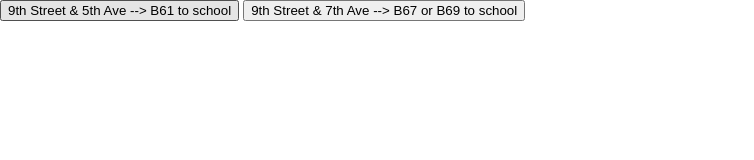
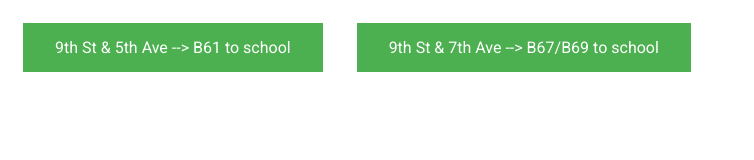
Before and after one commit to aboutmattlaw/Teddy-Bus, a website: page index.html in a window 1280 px wide. Shown: the whole page, without its empty margins (0-754 px from the left). Drawn offline with Linux system fonts and the light colour scheme.

Commit message:
some styling

```diff
--- a/index.css
+++ b/index.css
@@ -1,13 +1,21 @@
-/* Always set the map height explicitly to define the size of the div
-       * element that contains the map. */
-       #map {
-        height: 20%;
-      }
 
-      /* Optional: Makes the sample page fill the window. */
-      html,
-      body {
-        height: 100%;
-        margin: 0;
-        padding: 0;
-      }
+#map {
+  height: 20%;
+}
+
+button {
+  background-color: #4caf50;
+  border: none;
+  color: white;
+  padding: 15px 32px;
+  margin: 15px 15px;
+  text-align: center;
+  text-decoration: none;
+  display: inline-block;
+  font-size: 16px;
+  font-family: 'Roboto';
+}
+
+body {
+  font-family: 'Roboto';
+}
--- a/index.html
+++ b/index.html
@@ -4,17 +4,21 @@
     <meta charset="UTF-8" />
     <meta name="viewport" content="width=device-width, initial-scale=1.0" />
     <meta name="description" content="" />
-    <link rel="stylesheet" type="text/css" href="index.css">
-    <script src="https://polyfill.io/v3/polyfill.min.js?features=default"></script>
-
+    <link rel="stylesheet" type="text/css" href="index.css" />
+    <link rel="preconnect" href="https://fonts.googleapis.com" />
+    <link rel="preconnect" href="https://fonts.gstatic.com" crossorigin />
+    <link
+      href="https://fonts.googleapis.com/css2?family=Roboto&display=swap"
+      rel="stylesheet"
+    />
     <title>Teddy Bus</title>
   </head>
   <body>
     <button onclick="getBus(306069)">
-      9th Street & 5th Ave --> B61 to school
+      9th St & 5th Ave --> B61 to school
     </button>
     <button onclick="getBus(305677)">
-      9th Street & 7th Ave --> B67 or B69 to school
+      9th St & 7th Ave --> B67/B69 to school
     </button>
 
     <main></main>
--- a/main.js
+++ b/main.js
@@ -5,8 +5,6 @@ function getBus(stopcode) {
     .then((response) => response.json())
     .then((data) => showBus(data))
 }
-
-
 
 function showBus(json) {
   const main = document.querySelector('main')
@@ -18,17 +16,14 @@ function showBus(json) {
       const distance = document.createElement('h1')
       const arrival = document.createElement('h2')
       const line = document.createElement('h3')
-      // let long = document.createElement('h3')
-      // let lat = document.createElement('h3')
       const showMap = document.createElement('div')
 
       distance.textContent =
         visit.MonitoredVehicleJourney.MonitoredCall.Extensions.Distances.PresentableDistance
 
       let time = visit.MonitoredVehicleJourney.MonitoredCall.ExpectedArrivalTime
-      console.log(time)
 
-      arrival.textContent = time
+      arrival.innerHTML = time
 
       long = visit.MonitoredVehicleJourney.VehicleLocation.Longitude
       lat = visit.MonitoredVehicleJourney.VehicleLocation.Latitude
@@ -40,19 +35,10 @@ function showBus(json) {
       src="https://www.google.com/maps/embed/v1/place?key=AIzaSyBSfos_W0NCqumcXdZwbb3p5vBA3xh06d8&center=${lat},${long}&q=${lat},${long}&zoom=16"></iframe>
           </div>`
 
-
-
-
-
-
-
       main.appendChild(distance)
       main.appendChild(arrival)
       main.appendChild(line)
       main.appendChild(showMap)
-
-
-
     },
   )
 }
```
